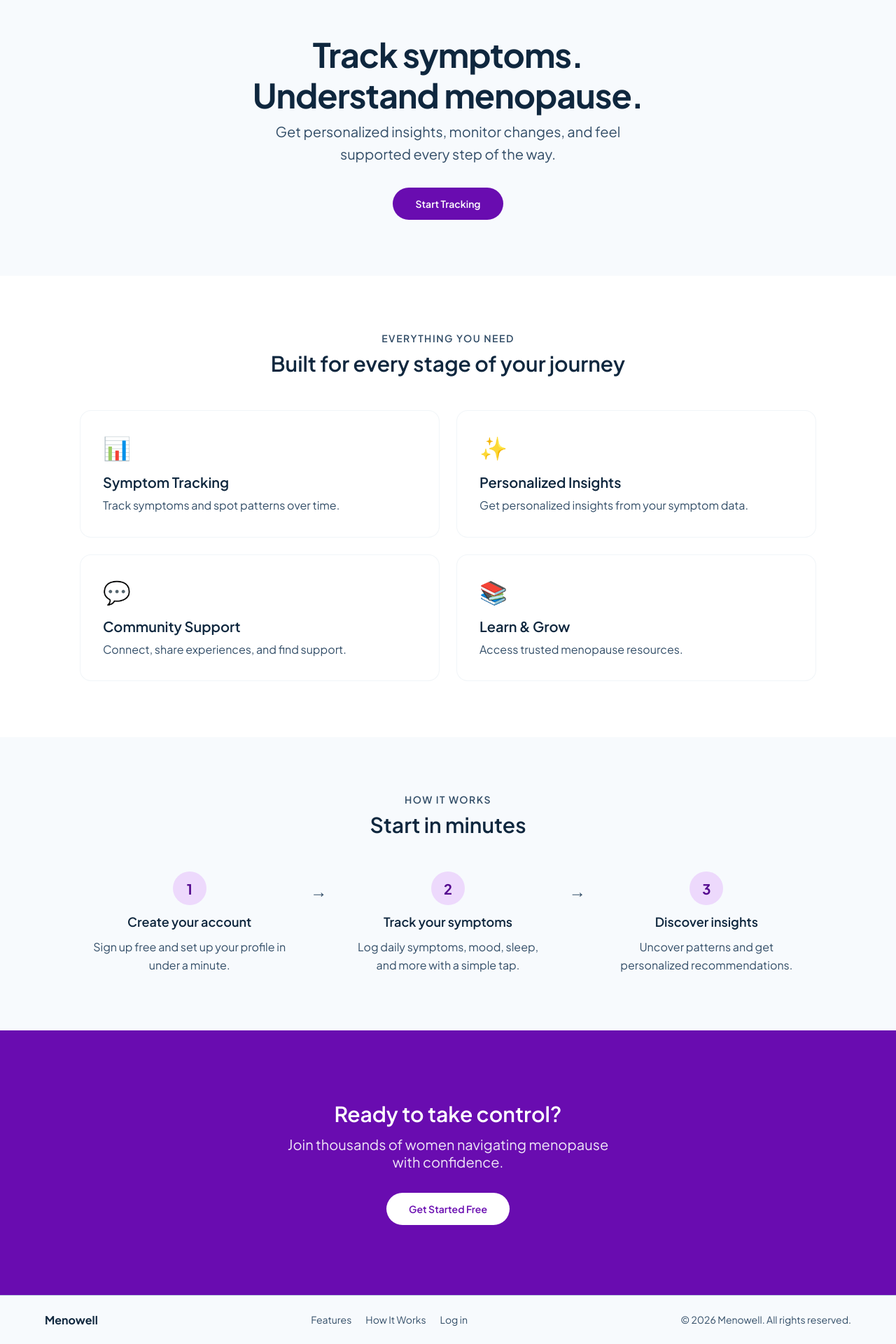
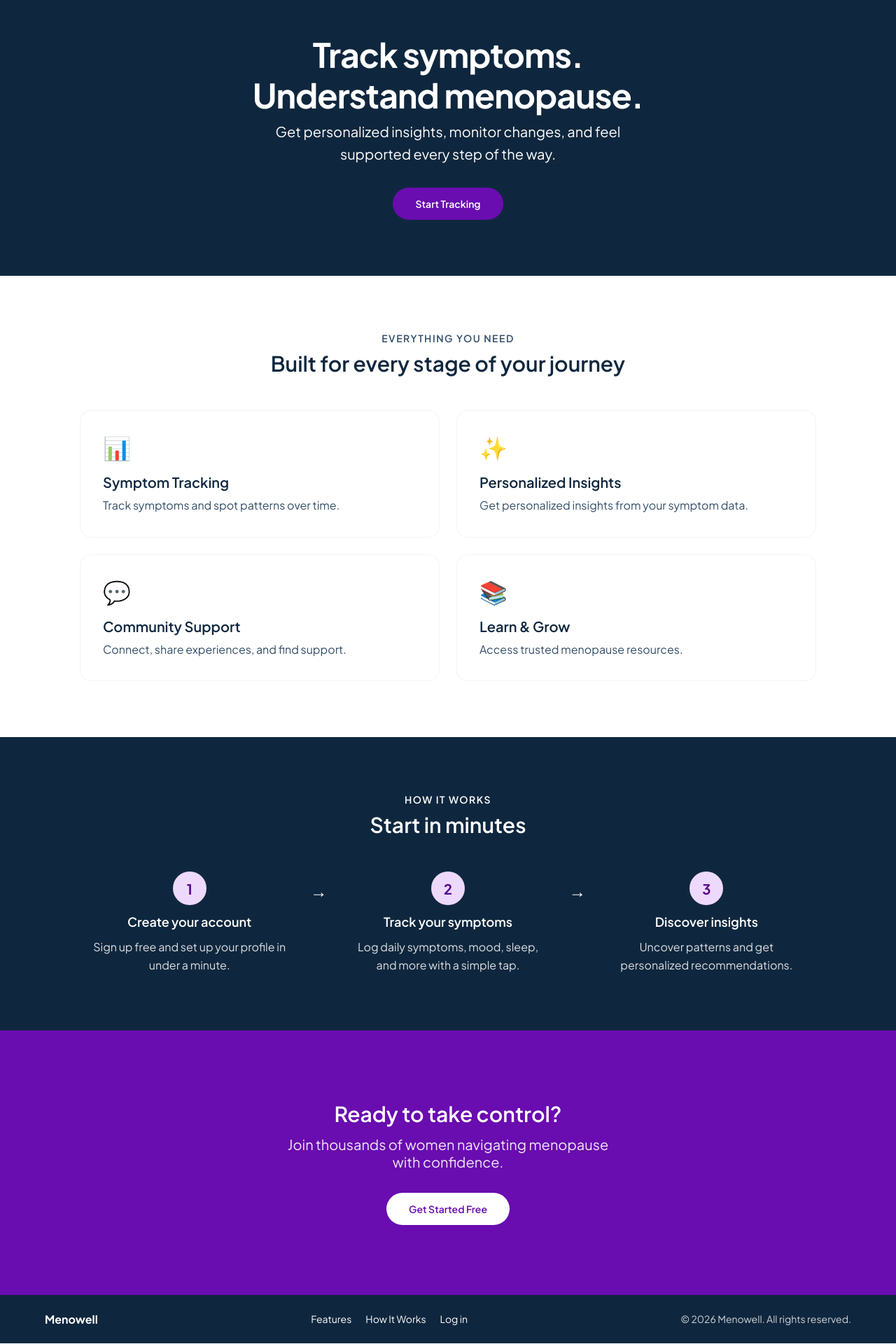
Before and after one commit to Blendiano/Menowell, a Next.js app: page / in a window 1280 px wide. Shown: the part 136-2056 px from the top of the page at 70% size. Built offline with nearby package versions, Linux system fonts and the light colour scheme.

Commit message:
style: dark hero, how-it-works, footer with white text

```diff
--- a/src/app/page.module.css
+++ b/src/app/page.module.css
@@ -16,6 +16,7 @@
   align-items: center;
   justify-content: center;
   text-align: center;
+  background: var(--sys-color-surface-on-surface, #0f273e);
 }
 
 .heroContent {
@@ -30,7 +31,7 @@
   font-weight: 700;
   line-height: 1.2;
   letter-spacing: -0.96px;
-  color: var(--sys-color-surface-on-surface, #0f273e);
+  color: var(--sys-color-primary-on-primary, #ffffff);
   text-wrap: balance;
   margin-bottom: 8px;
 }
@@ -38,7 +39,7 @@
 .heroSubtitle {
   font-size: var(--sys-typography-text-xl-regular-font-size, 20px);
   line-height: 1.6;
-  color: var(--sys-color-surface-on-surface-variant, #334e68);
+  color: var(--sys-color-primary-on-primary, #ffffff);
   max-width: 560px;
   margin-bottom: 24px;
 }
@@ -161,6 +162,15 @@
 /* How It Works */
 .howItWorks {
   padding: 80px 0;
+  background: var(--sys-color-surface-on-surface, #0f273e);
+}
+
+.howItWorks .sectionLabel {
+  color: var(--sys-color-primary-on-primary, #ffffff);
+}
+
+.howItWorks .sectionTitle {
+  color: var(--sys-color-primary-on-primary, #ffffff);
 }
 
 .steps {
@@ -196,19 +206,20 @@
 .stepTitle {
   font-size: var(--sys-typography-text-lg-semibold-font-size, 18px);
   font-weight: 600;
-  color: var(--sys-color-surface-on-surface, #0f273e);
+  color: var(--sys-color-primary-on-primary, #ffffff);
 }
 
 .stepDesc {
   font-size: var(--sys-typography-text-md-regular-font-size, 16px);
   line-height: 1.6;
-  color: var(--sys-color-surface-on-surface-variant, #334e68);
+  color: var(--sys-color-primary-on-primary, #ffffff);
   max-width: 280px;
+  opacity: 0.85;
 }
 
 .stepArrow {
   font-size: 24px;
-  color: var(--sys-color-surface-on-surface-variant, #334e68);
+  color: var(--sys-color-primary-on-primary, #ffffff);
   padding-top: 12px;
   flex-shrink: 0;
 }
@@ -249,7 +260,7 @@
 /* Footer */
 .footer {
   padding: 24px 0;
-  border-top: 1px solid var(--sys-color-outline-outline-variant, #bbccdd);
+  background: var(--sys-color-surface-on-surface, #0f273e);
 }
 
 .footerInner {
@@ -264,7 +275,7 @@
 
 .footerBrand {
   font-weight: 700;
-  color: var(--sys-color-surface-on-surface, #0f273e);
+  color: var(--sys-color-primary-on-primary, #ffffff);
 }
 
 .footerLinks {
@@ -274,17 +285,18 @@
 
 .footerLink {
   font-size: var(--sys-typography-text-sm-regular-font-size, 14px);
-  color: var(--sys-color-surface-on-surface-variant, #334e68);
+  color: var(--sys-color-primary-on-primary, #ffffff);
   transition: color 200ms;
 }
 
 .footerLink:hover {
-  color: var(--sys-color-primary-primary, #690cb0);
+  opacity: 0.8;
 }
 
 .footerCopy {
   font-size: var(--sys-typography-text-sm-regular-font-size, 14px);
-  color: var(--sys-color-surface-on-surface-variant, #334e68);
+  color: var(--sys-color-primary-on-primary, #ffffff);
+  opacity: 0.8;
 }
 
 /* Responsive */
```
